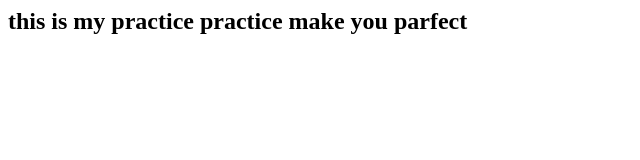
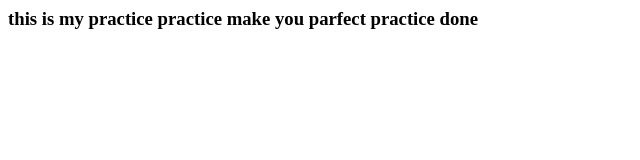
Before and after one commit to sudhanshu221133/practice-repo-08-01, a plain HTML site: page index.html in a window 1280 px wide. Shown: the whole page, without its empty margins (0-640 px from the left). Drawn offline with Linux system fonts and the light colour scheme.

Commit message:
file updated again

```diff
--- a/index.html
+++ b/index.html
@@ -2,9 +2,12 @@
 <body>
 <h1>
 <h2>
+  <h3>
 this is my practice
 practice make you parfect
-</h2>
+    practice done
+  </h3>
+  </h2>
 </h1>
 </body>
 </html>
```
